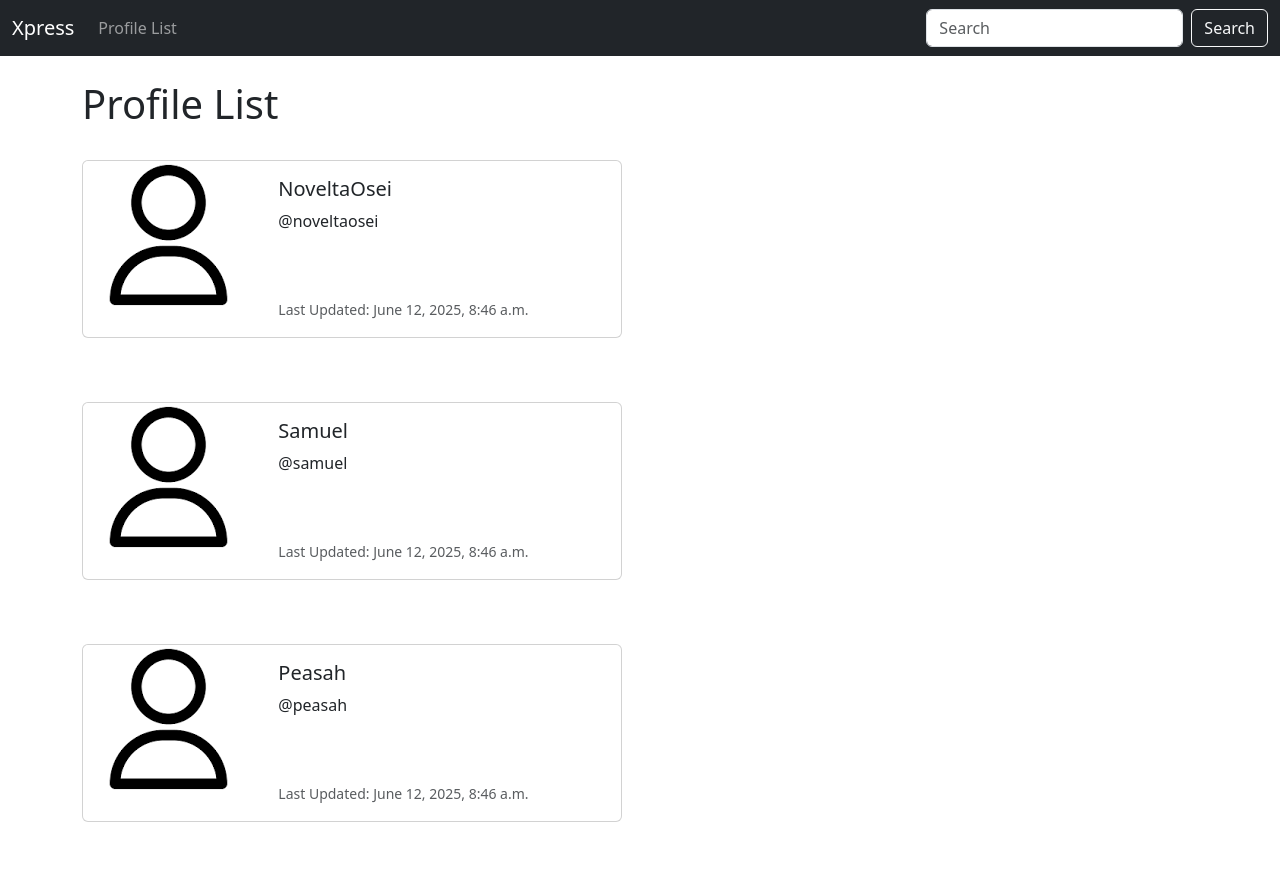
After one commit to samuel-kwame-gyamfi/Xpress, a Django app: page /profile_list in a window 1280 px wide. The commit adds this page. Run offline with Django 5.2, Linux system fonts and the light colour scheme; a user stored in the database is signed in; data comes from the database, SQL or seed files in the repository; both versions use the stored data as it was after the commit.

Commit message:
user login

```diff
--- a/xpress/models.py
+++ b/xpress/models.py
@@ -6,6 +6,7 @@ from django.db.models.signals import post_save
 class Profile(models.Model):
     user = models.OneToOneField(User,on_delete=models.CASCADE)
     follows = models.ManyToManyField("self", related_name='followed_by', symmetrical=False,blank=True)
+    date_modified = models.DateTimeField(User, auto_now=True)
 
     def __str__(self):
         return self.user.username
--- a/xpress/templates/base.html
+++ b/xpress/templates/base.html
@@ -3,16 +3,26 @@
   <head>
     <meta charset="utf-8">
     <meta name="viewport" content="width=device-width, initial-scale=1">
-    <title>Bootstrap demo</title>
+    <title>Bootstrap Demo</title>
     <link href="https://cdn.jsdelivr.net/npm/bootstrap@5.3.6/dist/css/bootstrap.min.css" rel="stylesheet" integrity="sha384-4Q6Gf2aSP4eDXB8Miphtr37CMZZQ5oXLH2yaXMJ2w8e2ZtHTl7GptT4jmndRuHDT" crossorigin="anonymous">
   </head>
   <body>
     {% include 'navbar.html' %}
-    <br>
-    <div class="container">
-        {% block content%}
-        {% endblock %}
+
+    <div class="container mt-4">
+      {% if messages %}
+        {% for message in messages %}
+          <div class="alert alert-warning alert-dismissible fade show" role="alert">
+            {{ message }}
+            <button type="button" class="btn-close" data-bs-dismiss="alert" aria-label="Close"></button>
+          </div>
+        {% endfor %}
+      {% endif %}
+
+      {% block content %}
+      {% endblock %}
     </div>
+
     <script src="https://cdn.jsdelivr.net/npm/bootstrap@5.3.6/dist/js/bootstrap.bundle.min.js" integrity="sha384-j1CDi7MgGQ12Z7Qab0qlWQ/Qqz24Gc6BM0thvEMVjHnfYGF0rmFCozFSxQBxwHKO" crossorigin="anonymous"></script>
   </body>
 </html>
--- a/xpress/templates/navbar.html
+++ b/xpress/templates/navbar.html
@@ -7,7 +7,7 @@
     <div class="collapse navbar-collapse" id="navbarSupportedContent">
       <ul class="navbar-nav me-auto mb-2 mb-lg-0">
         <li class="nav-item">
-          <a class="nav-link" href="#">Link</a>
+          <a class="nav-link" href="{%url 'profile_list' %}">Profile List</a>
         </li>
       </ul>
       <form class="d-flex" role="search">
--- /dev/null
+++ b/xpress/templates/profile_list.html
@@ -0,0 +1,29 @@
+{% extends 'base.html'%}
+{% load static%}
+{% block content%}
+<h1>Profile List</h1>
+<br>
+{% if profiles %}
+   {% for profile in profiles %}
+     <div class="card mb-3" style="max-width: 540px;">
+  <div class="row g-0">
+    <div class="col-md-4">
+      <img src="{% static 'images/profile.png'%}" class="img-fluid rounded-start" alt="Profile Image">
+    </div>
+    <div class="col-md-8">
+      <div class="card-body">
+        <h5 class="card-title"> {{profile.user.username }}</h5>
+        <p class="card-text"> @{{profile.user.username|lower }}</p>
+        <br/><br/>
+        <p class="card-text"><small class="text-muted">Last Updated: {{profile.date_modified}}</small></p>
+      </div>
+    </div>
+  </div>
+</div>
+<br></br>
+
+
+
+    {% endfor %}
+{% endif %}
+{% endblock %}
--- a/xpress/urls.py
+++ b/xpress/urls.py
@@ -2,5 +2,6 @@ from django.urls import path
 from . import views
 
 urlpatterns = [
-    path('',views.home, name='home',)
+    path('',views.home, name='home'),
+    path('profile_list',views.profile_list, name='profile_list'),
 ]
--- a/xpress/views.py
+++ b/xpress/views.py
@@ -1,5 +1,15 @@
-from django.shortcuts import render
-
+from django.shortcuts import render, redirect
+from django.contrib import messages
+from .models import Profile
 # Create your views here.
 def home(request):
     return render(request,'home.html', {})
+
+
+def profile_list(request):
+    if request.user.is_authenticated:
+        profiles = Profile.objects.exclude(user=request.user)
+        return render(request,'profile_list.html', {"profiles":profiles})
+    else:
+        messages.success(request, ("You must be Logged In to View ths Page 🔥"))
+        return redirect('home')
```
Also changed, not shown: db.sqlite3, xpress/migrations/0002_profile_date_modified.py (added), xpress/static/images/profile.png (added).
